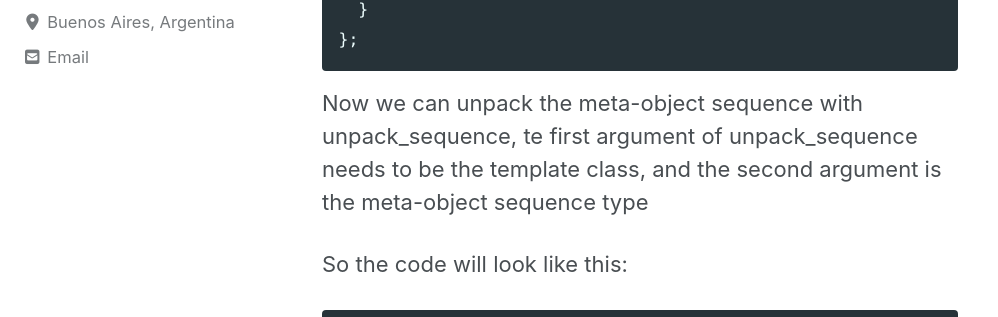
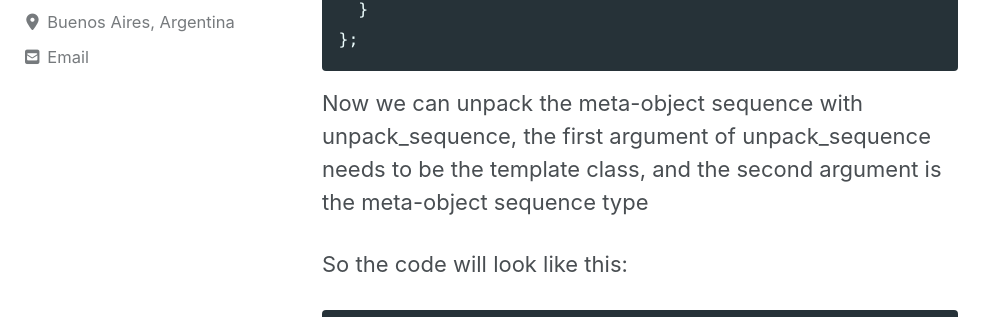
Before and after one commit to Rebraws/Rebraws.github.io, a Jekyll site: the page built from _posts/2022-02-26-CppDetectMemberVariables.md, in a window 1280 px wide and 900 px high, scrolled down 4103 px. Shown: the part 170-487 px from the top of the window, without its empty margins (0-998 px from the left). Built offline with Jekyll 4.4.1, drawn with Linux system fonts in a browser that asks for light colours; cached includes are drawn as plain includes; nearby versions of some CDN libraries; part of the change alters nothing that is shown; some of the changed text lies outside the part shown.

````diff
--- a/_posts/2022-02-26-CppDetectMemberVariables.md
+++ b/_posts/2022-02-26-CppDetectMemberVariables.md
@@ -4,7 +4,7 @@ date: 2022-02-26
 tags: [C++, metaprogramming, template, member variable, detect member variable,
 	cpp, programming, templates, has_member, concepts, C++20, requires]
 header:
-  image: "/images/cpp/morris.jpg"
+  image: "/images/cpp/morris.png"
 ---
 
 
@@ -113,7 +113,7 @@ public:
 ```
 
 Now we can unpack the meta-object sequence with unpack_sequence,
-te first argument of unpack_sequence needs to be the template class, and the
+the first argument of unpack_sequence needs to be the template class, and the
 second argument is the meta-object sequence type
 
 So the code will look like this:
@@ -167,7 +167,7 @@ int main() {
 }
 ```
 
-You can test this code in compile explorer: [](https://godbolt.org/z/W7fb5o4br)
+You can test this code in compile explorer: [link](https://godbolt.org/z/W7fb5o4br)
 
 
 
@@ -252,7 +252,7 @@ int main() {
 So in this example if the class S contains mNumber as a member variable
 then the program returns 5, otherwise it returns 0
 
-You can see the full example in compiler explorer: [](://godbolt.org/z/6cWfb59ed)
+You can see the full example in compiler explorer: [link](https://godbolt.org/z/6cWfb59ed)
 
 
 
@@ -264,7 +264,7 @@ at compile time
 The definition of a concept has the following form:
 
 ```
-template <paramters>
+template <parameters>
 concept concept-name = constraint-expression;
 ```
 
@@ -315,4 +315,4 @@ int main() {
 
 ```
 
-You can try this code in compile explorer: [](https://godbolt.org/z/9f3x58vWe)
+You can try this code in compile explorer: [link](https://godbolt.org/z/9f3x58vWe)
````
Also changed, not shown: 2 other files.
